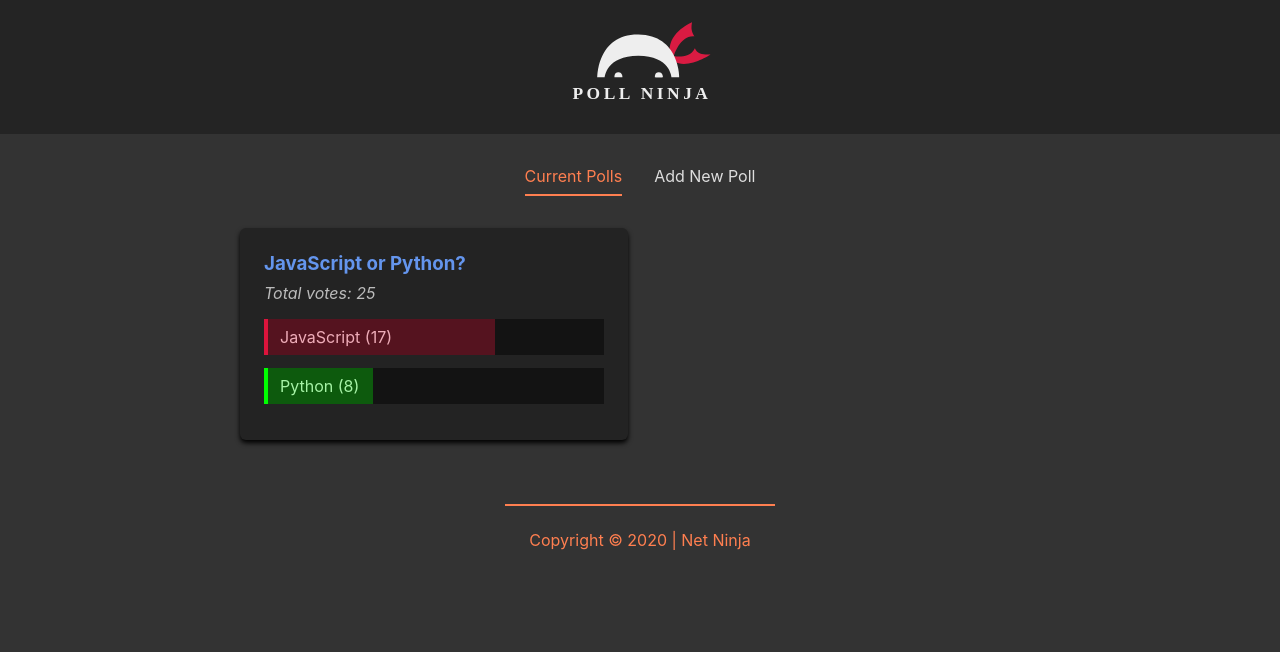
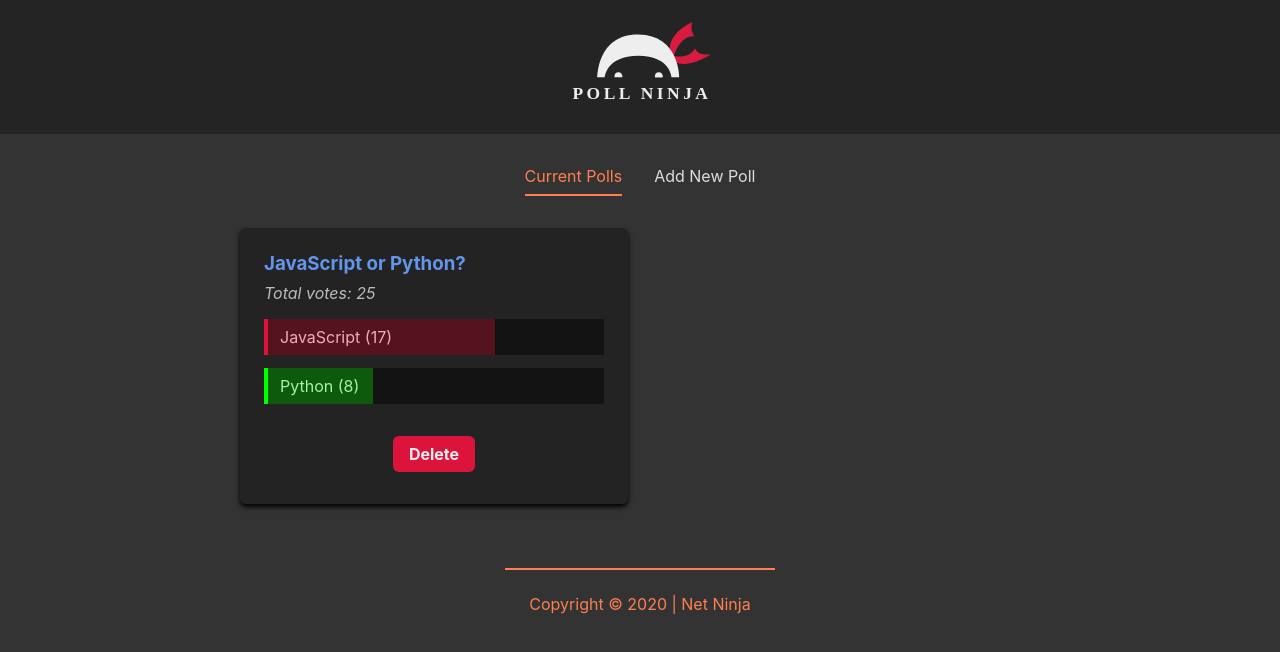
Before and after one commit to SinisaVukmirovic/Polls-App---Svelte, a Svelte app: page / in a window 1280 px wide. Shown: the top 652 px of the page. Built offline with nearby package versions, Linux system fonts and the light colour scheme.

Commit message:
Added Delete functionalityto the polls

```diff
--- a/src/components/PollDetails.svelte
+++ b/src/components/PollDetails.svelte
@@ -8,6 +8,9 @@
 
     // importing store
     import PollStore from '../stores/PollStore.js';
+
+    // deleting polls
+    import Button from '../shared/Button.svelte';
 
     export let poll;
 
@@ -45,6 +48,13 @@
             return copiedPolls;
         });
     };
+
+    // deleting a poll functionality
+    const handleDelete = (id) => {
+        PollStore.update(currentPolls => {
+            return currentPolls.filter(poll => poll.id != id);
+        });
+    };
 </script>
 
 <!-- MarkUp -->
@@ -61,6 +71,11 @@
         <div class="answer" on:click={()=> handleVote('b', poll.id)}>
             <div class="percent percent-b" style="width: {percentB}%"></div>
             <span>{ poll.answerB } ({ poll.votesB })</span>
+        </div>
+
+        <div class="delete">
+            <!-- usrrounding handl function in an inline function to prevent invoking it automatically, since we are pass arguments in it -->
+            <Button flat={true} on:click={() => handleDelete(poll.id)}>Delete</Button>
         </div>
     </div>
 </Card>
@@ -101,4 +116,9 @@
             border-left: 4px solid lime;
             background: rgba(0, 255, 0, .3);
         }
+
+    .delete {
+        margin-top: 2rem;
+        text-align: center;
+    }
 </style>
--- a/src/shared/Button.svelte
+++ b/src/shared/Button.svelte
@@ -5,7 +5,7 @@
 </script>
 
 <!-- MarkUp -->
-<button class={type} class:flat={flat} class:inverse={inverse}>
+<button class={type} class:flat={flat} class:inverse={inverse} on:click>
     <slot></slot>
 </button>
 
@@ -20,6 +20,7 @@
     }
     .primary {
         background: crimson;
+        color: #eee;
     }
     .secondary {
         background: cornflowerblue;
```
